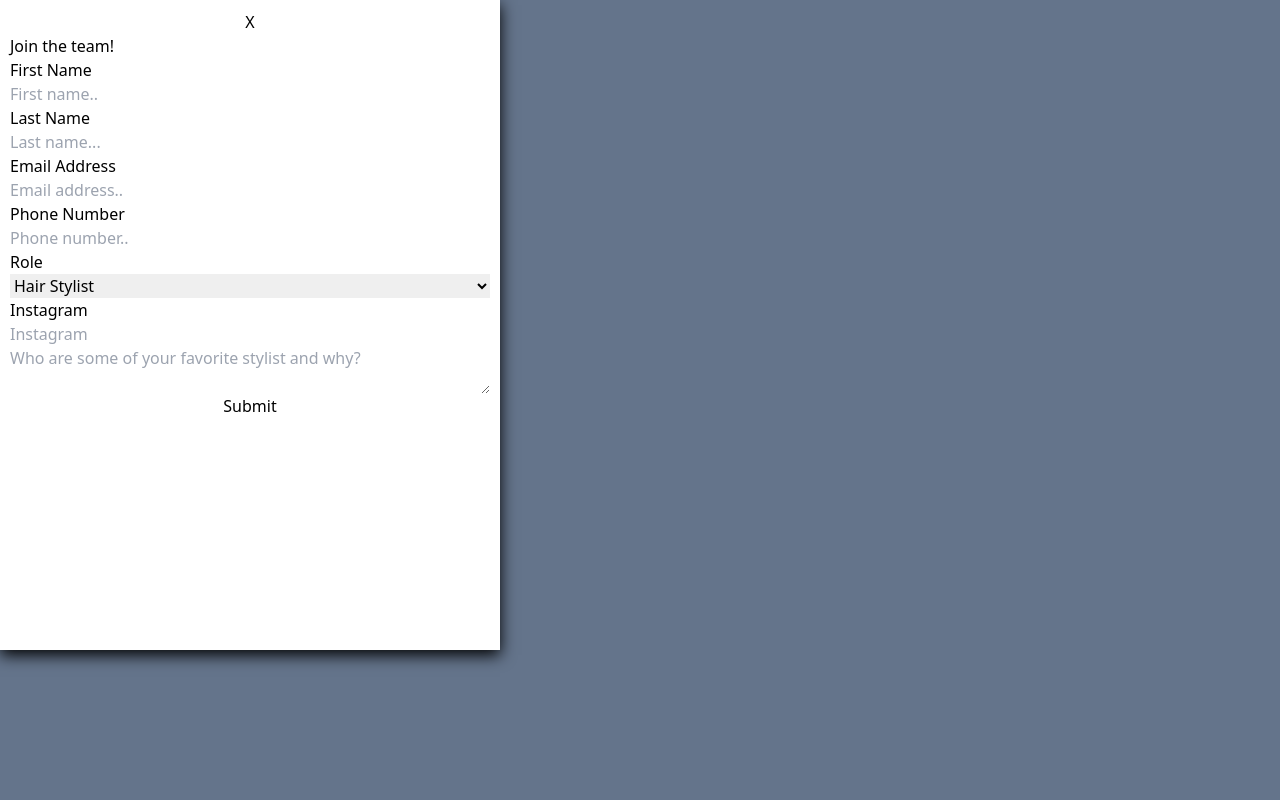
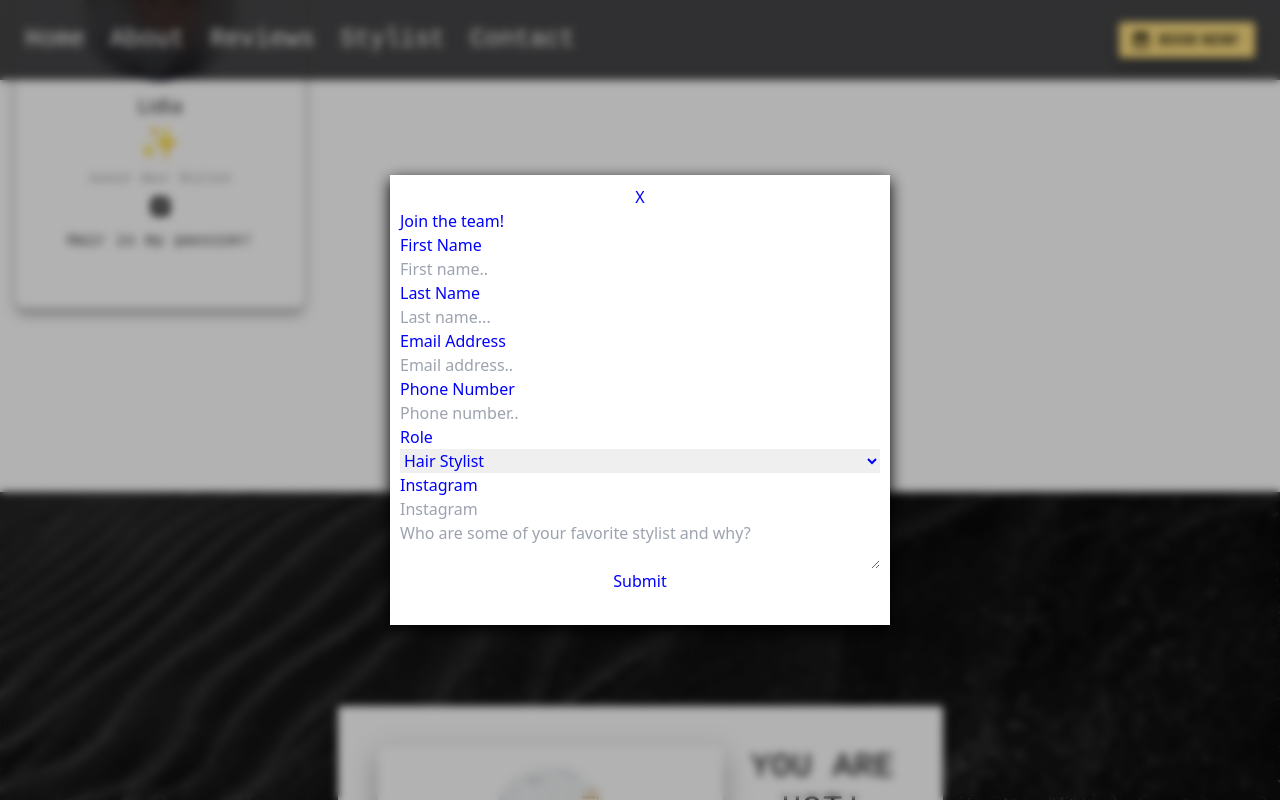
Before and after one commit to javidVeg/affiniti-hair-salon, a React (Create React App) app in the folder Client/: page / in a window 1280 px wide. Both pictures are taken after a click on the button "Join Whittiers Finest! ✂️". Shown: the part 5183-5983 px from the top of the page. Built offline with nearby package versions, Linux system fonts and the light colour scheme.

Commit message:
edits to modal scroll behavior

```diff
--- a/Client/src/components/ApplyModal/ApplyModal.css
+++ b/Client/src/components/ApplyModal/ApplyModal.css
@@ -3,21 +3,19 @@
  flex-direction: column;
 }
 .modal{
-    width: 100vw;
-    height: 100vh;
-    background-color: rgba(rgba(0, 0, 0, 0.5));
-    position: fixed;
-    display: flex;
-    justify-content: center;
-    align-items: center;
+ overflow-y: hidden;
+ color: blue;
+ height: 100vh;
+
 }
 .modal-container{
     width: 500px;
-    height: 650px;
+    height: 450px;
     background-color: white;
     box-shadow: 0px 5px 15px black;
     display: flex;
-
     flex-direction: column;
     padding: 10px;
+
+
 }
--- a/Client/src/components/ApplyModal/ApplyModal.jsx
+++ b/Client/src/components/ApplyModal/ApplyModal.jsx
@@ -2,10 +2,22 @@ import React from 'react'
 import "../ApplyModal/ApplyModal.css"
 //!_vv CLOSEMODAL PROP SETS MODALOPEN TO FALSE vv_//
 const ApplyModal = ({closeModal}) => {
+
+//!_vv HANDLES CLICKS TO THE BACKGROUND AND NOT THE FORM vv_//
+ const handleBGClick = (e) => {
+    if( e.target.id === "bg")
+      closeModal(false)
+  }
+
+//!_vv HANDLES CLICKS TO CLOSE FORM vv_//
+ const handleClick = () => {
+      closeModal(false)
+  }
+
   return (
-    <div className=' z-40 fixed inset-0 bg-slate-500 justify-center items-center'>
+    <div id="bg" onClick={handleBGClick} className={'modal show-modal overscroll-contain h-screen w-screen z-40 fixed inset-0 bg-black bg-opacity-30 backdrop-blur-sm flex justify-center items-center'}>
       <div className="modal-container">
-        <button onClick={() => {closeModal(false)}}> X </button>
+        <button onClick={handleClick}> X </button>
         <div className="modal-title">Join the team!</div>
         <div className="modal-form">
           <form>
@@ -26,7 +38,7 @@ const ApplyModal = ({closeModal}) => {
             <label htmlFor="ig">Instagram</label>
             <input type="text" id="ig" name="ig" placeholder='Instagram'/>
             <textarea id="more-info" name="moreinfo" maxLength={100} placeholder="Who are some of your favorite stylist and why?"></textarea>
-          <input onClick={() => {closeModal(false)}} type="submit" value="Submit" />
+          <input onClick={handleClick} type="submit" value="Submit" />
           </form>
         </div>
         <div className="modal-footer"></div>
--- a/Client/src/components/StylistCard.jsx
+++ b/Client/src/components/StylistCard.jsx
@@ -22,6 +22,14 @@ export const StylistCard = () => {
 
   if (isLoading) return <p>Loading...</p>;
   if (!data) return <p>No profile data</p>;
+
+//!vv_ CONTROLS SCROLL WHILE MODAL IS OPEN OR CLOSED _vv//
+  if(modalOpen){
+    document.body.style.overflow = 'hidden'
+  }else{
+    document.body.style.overflow = 'scroll'
+  }
+
   console.log(modalOpen)
 
   return (
--- a/Client/src/index.css
+++ b/Client/src/index.css
@@ -6,6 +6,8 @@
     margin: 0;
     padding: 0;
     scroll-behavior: smooth;
+
+
 }
 
 .main {
```
